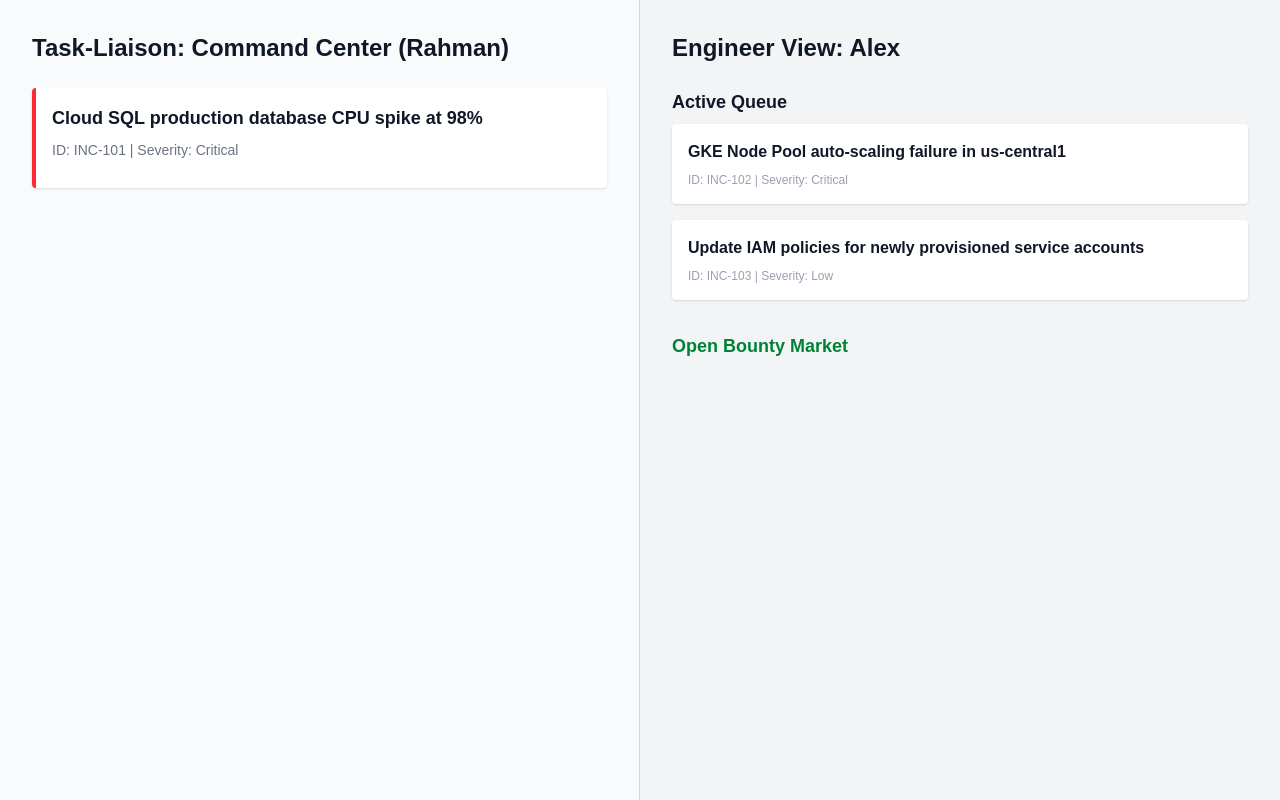
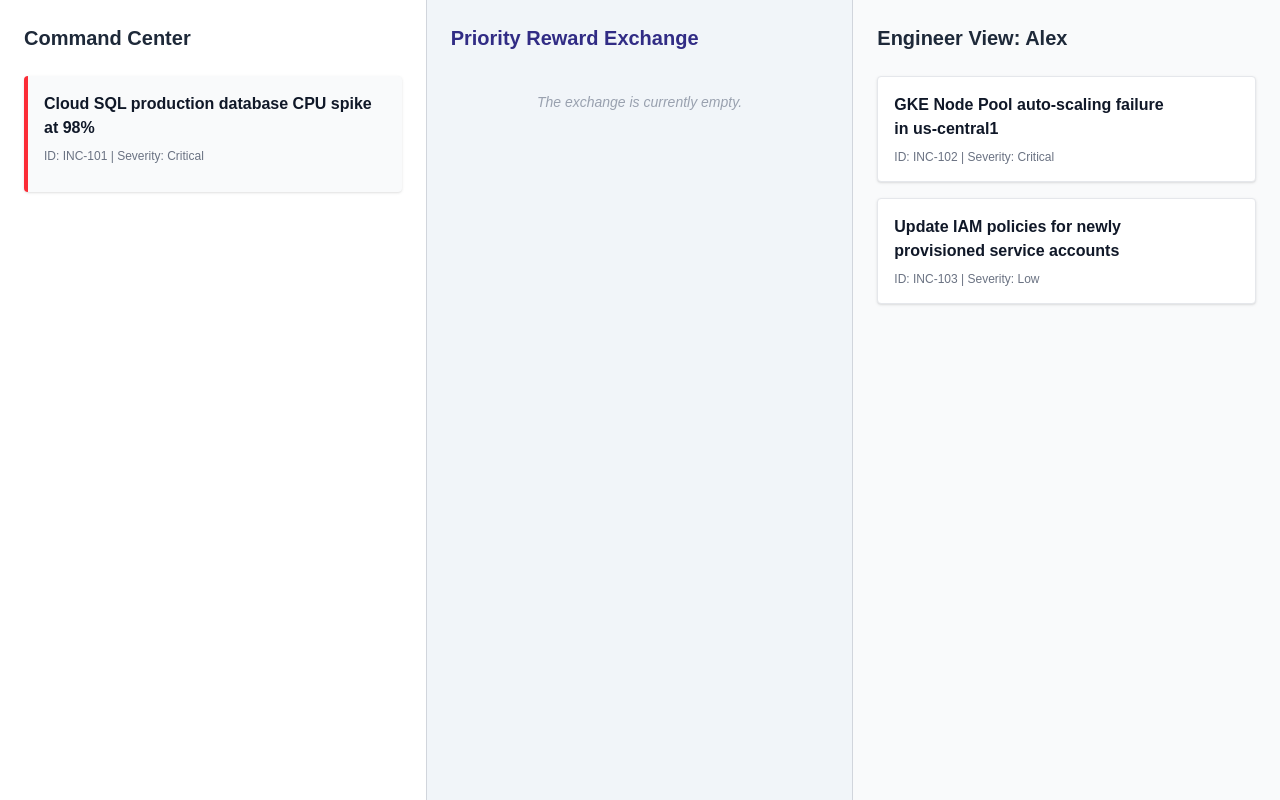
Before and after one commit to argpay1506/task-liaison, a Next.js app: page / in a window 1280 px wide. Built offline with nearby package versions, Linux system fonts and the light colour scheme.

Commit message:
"fix: three-column layout and Priority Reward Exchange"

```diff
--- a/app/page.tsx
+++ b/app/page.tsx
@@ -2,7 +2,7 @@
 
 import { useState, useEffect, useRef } from 'react';
 
-// Upgraded Ticket Type
+// Upgraded Ticket Type with scriptExecuted flag
 export type Ticket = {
   id: string;
   title: string;
@@ -12,6 +12,7 @@ export type Ticket = {
   bountyPoints: number;
   blastRadius?: string[];
   remediationScript?: string;
+  scriptExecuted?: boolean;
 };
 
 const initialTickets: Ticket[] = [
@@ -24,6 +25,22 @@ export default function TaskLiaison() {
   const [tickets, setTickets] = useState<Ticket[]>(initialTickets);
   const isRegistered = useRef(false);
 
+  // --- HUMAN UI ACTIONS ---
+
+  const handleApprovePatch = (ticketId: string) => {
+    setTickets(prev => prev.map(t =>
+      t.id === ticketId ? { ...t, scriptExecuted: true } : t
+    ));
+  };
+
+  const handleClaimBounty = (ticketId: string) => {
+    setTickets(prev => prev.map(t =>
+      t.id === ticketId ? { ...t, status: 'Assigned', assignee: 'Alex' } : t
+    ));
+  };
+
+  // --- AI AGENT ACTIONS (WebMCP) ---
+
   useEffect(() => {
     if (isRegistered.current) return;
     const modelContext = (document as any).modelContext;
@@ -31,10 +48,9 @@ export default function TaskLiaison() {
     if (modelContext) {
       isRegistered.current = true;
 
-      // TOOL 1: The Bounty Poster
       modelContext.registerTool({
         name: "post_bounty_to_market",
-        description: "Moves a critical ticket to the open market and assigns a bounty point value.",
+        description: "Moves a critical ticket to the Priority Reward Exchange and assigns a bounty point value.",
         inputSchema: {
           type: "object",
           properties: {
@@ -45,11 +61,10 @@ export default function TaskLiaison() {
         },
         execute: async (input: { ticketId: string; bountyPoints: number }) => {
           setTickets(prev => prev.map(t => t.id === input.ticketId ? { ...t, status: 'Market', bountyPoints: input.bountyPoints } : t));
-          return { content: [{ type: "text", text: `Success: Ticket ${input.ticketId} on market for ${input.bountyPoints} pts.` }] };
+          return { content: [{ type: "text", text: `Success: Ticket ${input.ticketId} posted to exchange for ${input.bountyPoints} pts.` }] };
         }
       });
 
-      // TOOL 2: The AI Negotiator
       modelContext.registerTool({
         name: "propose_ticket_swap",
         description: "Assigns a critical ticket to an engineer and moves a low-priority ticket back to the open queue.",
@@ -72,7 +87,6 @@ export default function TaskLiaison() {
         }
       });
 
-      // TOOL 3: Blast Radius Analyzer
       modelContext.registerTool({
         name: "analyze_blast_radius",
         description: "Analyzes a ticket and renders the downstream services that will be impacted if not resolved.",
@@ -94,7 +108,6 @@ export default function TaskLiaison() {
         }
       });
 
-      // TOOL 4: Stage Remediation Script
       modelContext.registerTool({
         name: "stage_remediation_script",
         description: "Drafts a shell, Terraform, or workflow patch and stages it in the UI for human review.",
@@ -107,7 +120,7 @@ export default function TaskLiaison() {
           required: ["ticketId", "scriptContent"]
         },
         execute: async (input: { ticketId: string; scriptContent: string }) => {
-          setTickets(prev => prev.map(t => t.id === input.ticketId ? { ...t, remediationScript: input.scriptContent } : t));
+          setTickets(prev => prev.map(t => t.id === input.ticketId ? { ...t, remediationScript: input.scriptContent, scriptExecuted: false } : t));
           return { content: [{ type: "text", text: `Remediation script staged for ${input.ticketId}. Awaiting human approval.` }] };
         }
       });
@@ -117,41 +130,41 @@ export default function TaskLiaison() {
   return (
     <div className="min-h-screen flex w-full bg-gray-50 text-gray-900">
 
-      {/* LEFT: Manager Command Center */}
-      <div className="w-1/2 p-8 border-r border-gray-300 overflow-y-auto">
-        <h1 className="text-2xl font-bold mb-6">Task-Liaison: Command Center (Rahman)</h1>
+      {/* COLUMN 1: Manager Command Center */}
+      <div className="w-1/3 p-6 border-r border-gray-300 overflow-y-auto bg-white">
+        <h1 className="text-xl font-bold mb-6 text-gray-800">Command Center</h1>
         <div className="space-y-6">
           {tickets.filter(t => t.status === 'Open').map(ticket => (
-            <div key={ticket.id} className="p-4 bg-white shadow rounded border-l-4 border-red-500">
-              <div className="flex justify-between items-start mb-2">
-                <h3 className="font-semibold text-lg">{ticket.title}</h3>
-              </div>
-              <p className="text-sm text-gray-500 mb-3">ID: {ticket.id} | Severity: {ticket.severity}</p>
+            <div key={ticket.id} className="p-4 bg-gray-50 shadow-sm rounded border-l-4 border-red-500">
+              <h3 className="font-semibold text-md">{ticket.title}</h3>
+              <p className="text-xs text-gray-500 mt-2 mb-3">ID: {ticket.id} | Severity: {ticket.severity}</p>
 
-              {/* Blast Radius Visualizer */}
               {ticket.blastRadius && (
                 <div className="mt-3 p-3 bg-red-50 border border-red-100 rounded">
                   <p className="text-xs font-bold text-red-800 mb-1">⚠️ CASCADING IMPACT DETECTED:</p>
                   <div className="flex flex-wrap gap-2">
                     {ticket.blastRadius.map(service => (
-                      <span key={service} className="bg-red-200 text-red-900 text-xs px-2 py-1 rounded">
-                        {service}
-                      </span>
+                      <span key={service} className="bg-red-200 text-red-900 text-xs px-2 py-1 rounded">{service}</span>
                     ))}
                   </div>
                 </div>
               )}
 
-              {/* Remediation Sandbox */}
               {ticket.remediationScript && (
                 <div className="mt-4">
                   <p className="text-xs font-bold text-blue-800 mb-1">🤖 AI STAGED REMEDIATION (Awaiting Approval):</p>
-                  <pre className="bg-gray-800 text-green-400 p-3 rounded text-xs overflow-x-auto whitespace-pre-wrap">
+                  <pre className="bg-gray-800 text-green-400 p-3 rounded text-xs overflow-x-auto whitespace-pre-wrap mb-2">
                     {ticket.remediationScript}
                   </pre>
-                  <button className="mt-2 w-full bg-blue-600 text-white text-xs py-2 rounded hover:bg-blue-700">
-                    Approve & Execute Patch
-                  </button>
+                  {!ticket.scriptExecuted ? (
+                    <button onClick={() => handleApprovePatch(ticket.id)} className="w-full bg-blue-600 text-white text-xs font-bold py-2 rounded hover:bg-blue-700 transition-colors">
+                      Approve & Execute Patch
+                    </button>
+                  ) : (
+                    <div className="w-full bg-green-100 border border-green-300 text-green-800 text-center text-xs font-bold py-2 rounded">
+                      ✅ Patch Applied Successfully
+                    </div>
+                  )}
                 </div>
               )}
             </div>
@@ -159,60 +172,80 @@ export default function TaskLiaison() {
         </div>
       </div>
 
-      {/* RIGHT: Engineer View (Alex) */}
-      <div className="w-1/2 p-8 bg-gray-100 overflow-y-auto">
-        <h1 className="text-2xl font-bold mb-6">Engineer View: Alex</h1>
+      {/* COLUMN 2: Priority Reward Exchange */}
+      <div className="w-1/3 p-6 border-r border-gray-300 overflow-y-auto bg-slate-100">
+        <h1 className="text-xl font-bold mb-6 text-indigo-900">Priority Reward Exchange</h1>
+        <div className="space-y-4">
+          {tickets.filter(t => t.status === 'Market').map(ticket => (
+            <div key={ticket.id} className="p-4 bg-white shadow rounded border border-indigo-200">
+              <h3 className="font-semibold text-indigo-900">{ticket.title}</h3>
+              <p className="text-xs text-indigo-700 mt-1 mb-3">ID: {ticket.id}</p>
 
-        <h2 className="text-lg font-semibold mb-2">Active Queue</h2>
-        <div className="space-y-4 mb-8">
+              <div className="flex justify-between items-center pt-3 border-t border-indigo-100">
+                <span className="bg-indigo-100 text-indigo-800 text-xs px-2 py-1 rounded font-bold whitespace-nowrap">
+                  Reward: {ticket.bountyPoints} pts
+                </span>
+                <button
+                  onClick={() => handleClaimBounty(ticket.id)}
+                  className="bg-indigo-600 text-white text-xs font-bold px-4 py-1.5 rounded hover:bg-indigo-700 transition-colors"
+                >
+                  Claim Issue
+                </button>
+              </div>
+            </div>
+          ))}
+          {tickets.filter(t => t.status === 'Market').length === 0 && (
+            <div className="text-center text-sm text-gray-400 italic mt-10">
+              The exchange is currently empty.
+            </div>
+          )}
+        </div>
+      </div>
+
+      {/* COLUMN 3: Engineer View */}
+      <div className="w-1/3 p-6 bg-gray-50 overflow-y-auto">
+        <h1 className="text-xl font-bold mb-6 text-gray-800">Engineer View: Alex</h1>
+        <div className="space-y-4">
           {tickets.filter(t => t.assignee === 'Alex').map(ticket => (
-            <div key={ticket.id} className="p-4 bg-white shadow rounded">
-              <h3 className="font-semibold">{ticket.title}</h3>
-              <p className="text-xs text-gray-400 mt-2">ID: {ticket.id} | Severity: {ticket.severity}</p>
+            <div key={ticket.id} className="p-4 bg-white shadow-sm rounded relative border border-gray-200">
 
-              {/* Blast Radius Visualizer (Added to Alex's Queue) */}
+              {ticket.bountyPoints > 0 && (
+                 <span className="absolute top-4 right-4 bg-indigo-100 text-indigo-800 text-xs px-2 py-1 rounded font-bold">
+                   +{ticket.bountyPoints} pts
+                 </span>
+              )}
+
+              <h3 className="font-semibold pr-16 text-md">{ticket.title}</h3>
+              <p className="text-xs text-gray-500 mt-2">ID: {ticket.id} | Severity: {ticket.severity}</p>
+
               {ticket.blastRadius && (
                 <div className="mt-3 p-3 bg-red-50 border border-red-100 rounded">
                   <p className="text-xs font-bold text-red-800 mb-1">⚠️ CASCADING IMPACT DETECTED:</p>
                   <div className="flex flex-wrap gap-2">
                     {ticket.blastRadius.map(service => (
-                      <span key={service} className="bg-red-200 text-red-900 text-xs px-2 py-1 rounded">
-                        {service}
-                      </span>
+                      <span key={service} className="bg-red-200 text-red-900 text-xs px-2 py-1 rounded">{service}</span>
                     ))}
                   </div>
                 </div>
               )}
 
-              {/* Remediation Sandbox (Added to Alex's Queue) */}
               {ticket.remediationScript && (
                 <div className="mt-4">
                   <p className="text-xs font-bold text-blue-800 mb-1">🤖 AI STAGED REMEDIATION (Awaiting Approval):</p>
-                  <pre className="bg-gray-800 text-green-400 p-3 rounded text-xs overflow-x-auto whitespace-pre-wrap">
+                  <pre className="bg-gray-800 text-green-400 p-3 rounded text-xs overflow-x-auto whitespace-pre-wrap mb-2">
                     {ticket.remediationScript}
                   </pre>
-                  <button className="mt-2 w-full bg-blue-600 text-white text-xs py-2 rounded hover:bg-blue-700">
-                    Approve & Execute Patch
-                  </button>
+                  {!ticket.scriptExecuted ? (
+                    <button onClick={() => handleApprovePatch(ticket.id)} className="w-full bg-blue-600 text-white text-xs font-bold py-2 rounded hover:bg-blue-700 transition-colors">
+                      Approve & Execute Patch
+                    </button>
+                  ) : (
+                    <div className="w-full bg-green-100 border border-green-300 text-green-800 text-center text-xs font-bold py-2 rounded">
+                      ✅ Patch Applied Successfully
+                    </div>
+                  )}
                 </div>
               )}
-            </div>
-          ))}
-        </div>
-
-        <h2 className="text-lg font-semibold mb-2 text-green-700">Open Bounty Market</h2>
-        <div className="space-y-4">
-          {tickets.filter(t => t.status === 'Market').map(ticket => (
-            <div key={ticket.id} className="p-4 bg-green-50 shadow rounded border border-green-200">
-              <div className="flex justify-between items-start">
-                <div>
-                  <h3 className="font-semibold text-green-900">{ticket.title}</h3>
-                  <p className="text-xs text-green-700 mt-1">ID: {ticket.id}</p>
-                </div>
-                <span className="bg-green-200 text-green-900 text-xs px-2 py-1 rounded font-bold whitespace-nowrap ml-2">
-                  {ticket.bountyPoints} pts
-                </span>
-              </div>
             </div>
           ))}
         </div>
```
